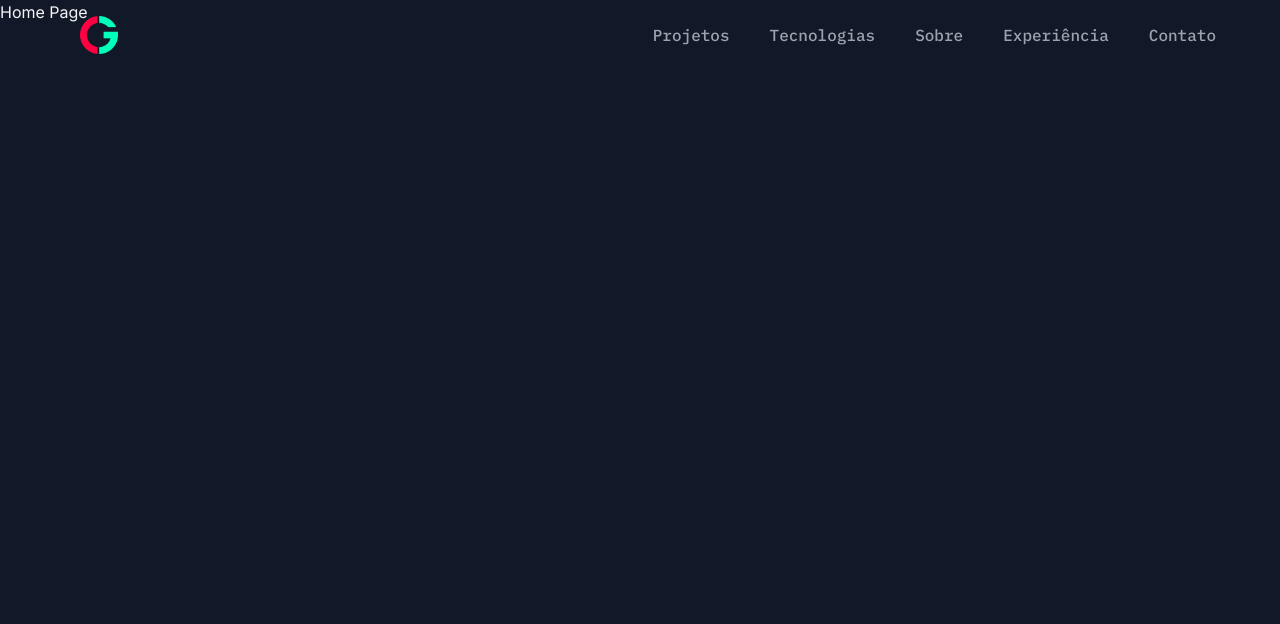
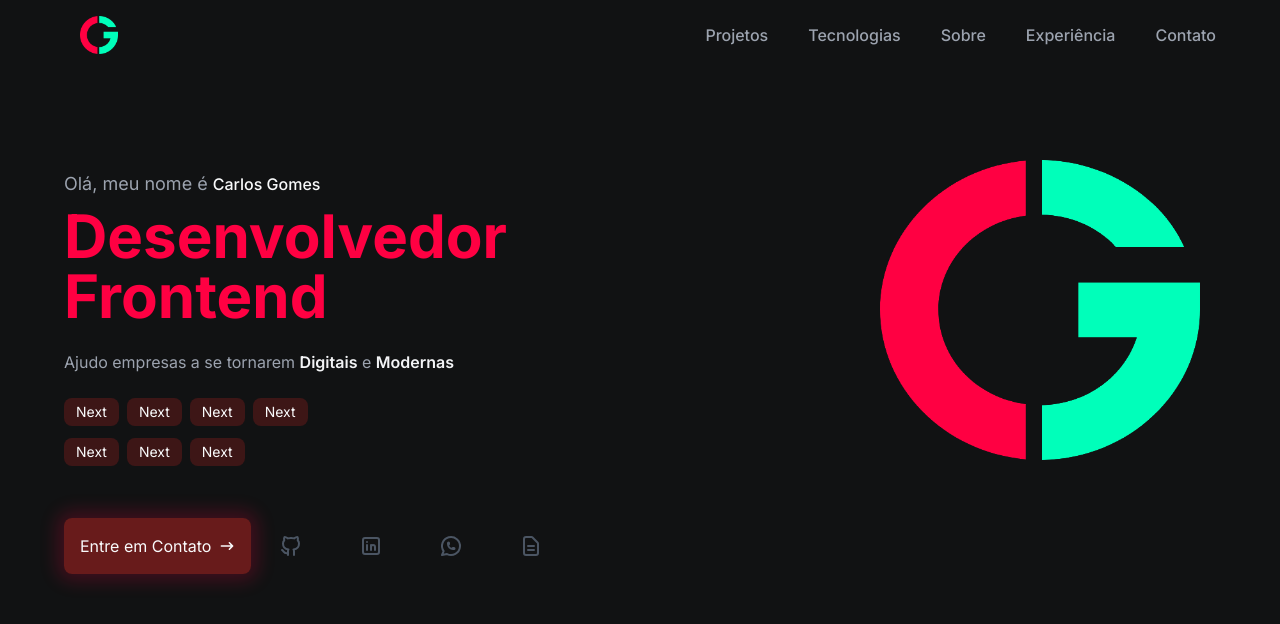
Before and after one commit to 1devcarlos/portfolio, a Next.js app: page / in a window 1280 px wide. Shown: the top 624 px of the page. Built offline with nearby package versions, Linux system fonts and the light colour scheme.

Commit message:
feat: Hero Seaction Done

```diff
--- /dev/null
+++ b/app/components/Button/index.tsx
@@ -0,0 +1,18 @@
+import { cn } from "@/app/lib/utils";
+import { ButtonHTMLAttributes } from "react";
+
+type ButtonProps = ButtonHTMLAttributes<HTMLButtonElement>;
+
+export const Button = ({ children, className, ...props }: ButtonProps) => {
+  return (
+    <button
+      {...props}
+      className={cn(
+        "bg-red-900/80 hover:bg-red-900/60 py-4 px-4 rounded-lg text-gray-50 flex items-center justify-center gap-2  transition-all disabled:opacity-50",
+        className
+      )}
+    >
+      {children}
+    </button>
+  );
+};
--- /dev/null
+++ b/app/components/TechBadge/index.tsx
@@ -0,0 +1,11 @@
+type TechBadgeProps = {
+  name: string;
+};
+
+export const TechBadge = ({ name }: TechBadgeProps) => {
+  return (
+    <span className="text-gray-50 bg-red-900/40 text-sm py-1 px-3 rounded-lg">
+      {name}
+    </span>
+  );
+};
--- a/app/components/header/MenuButton.tsx
+++ b/app/components/header/MenuButton.tsx
@@ -4,7 +4,7 @@ interface MenuButtonProps {
   menuContent: React.ReactElement;
 }
 
-export default function MenuButton({ menuContent }: MenuButtonProps) {
+export const MenuButton = ({ menuContent }: MenuButtonProps) => {
   const [isMenuOpen, setIsMenuOpen] = useState(false);
 
   const toggleMenu = () => {
@@ -38,4 +38,4 @@ export default function MenuButton({ menuContent }: MenuButtonProps) {
       {isMenuOpen && menuContent}
     </button>
   );
-}
+};
--- a/app/components/header/NavItem.tsx
+++ b/app/components/header/NavItem.tsx
@@ -12,13 +12,13 @@ export const NavItem = ({ label, href }: NavItemProps) => {
 
   const isActive = pathname === href;
   return (
-    <Link href={href}>
     <div
       className={cn(
         "relative group transition-all hover:text-gray-50 text-gray-400 flex items-center font-medium",
         isActive && "text-gray-50"
       )}
     >
+      <Link href={href}>
         {label}
         <span
           className={cn(
@@ -26,7 +26,7 @@ export const NavItem = ({ label, href }: NavItemProps) => {
             isActive && "w-full"
           )}
         />
+      </Link>
     </div>
-    </Link>
   );
 };
--- a/app/components/header/index.tsx
+++ b/app/components/header/index.tsx
@@ -3,7 +3,7 @@
 import Image from "next/image";
 import Link from "next/link";
 import { useEffect, useState } from "react";
-import MenuButton from "./MenuButton";
+import { MenuButton } from "./MenuButton";
 import { NavItem } from "./NavItem";
 
 const NAV_ITEMS = [
@@ -30,8 +30,8 @@ const NAV_ITEMS = [
 ];
 
 const MobileMenu = () => (
-  <div className="absolute top-10 left-0 bg-secondary py-4 text-gray-50 mt-2 w-full rounded-lg shadow-lg z-10 ">
-    <nav className="flex flex-col gap-4 w-full items-center">
+  <div className="absolute top-10 left-0 bg-darker py-4 text-gray-50 mt-8 w-full rounded-lg shadow-lg z-10 ">
+    <nav className="flex flex-col justify-between gap-4 items-center h-screen">
       {NAV_ITEMS.map((item) => (
         <NavItem {...item} key={item.label} />
       ))}
@@ -39,7 +39,7 @@ const MobileMenu = () => (
   </div>
 );
 
-export default function Header() {
+export const Header = () => {
   const [isMobile, setIsMobile] = useState(false);
 
   useEffect(() => {
@@ -66,7 +66,7 @@ export default function Header() {
         {isMobile ? (
           <MenuButton menuContent={<MobileMenu />} />
         ) : (
-          <nav className="hidden md:flex items-center gap-6 md:gap-10 font-medium font-mono">
+          <nav className="hidden md:flex items-center gap-6 md:gap-10 ">
             {NAV_ITEMS.map((item) => (
               <NavItem {...item} key={item.label} />
             ))}
@@ -75,4 +75,4 @@ export default function Header() {
       </div>
     </header>
   );
-}
+};
--- /dev/null
+++ b/app/components/hero/index.tsx
@@ -0,0 +1,104 @@
+import Image from "next/image";
+import { HiArrowNarrowRight, HiOutlineDocumentText } from "react-icons/hi";
+import {
+  TbBrandGithub,
+  TbBrandLinkedin,
+  TbBrandWhatsapp,
+} from "react-icons/tb";
+import { Button } from "../Button";
+import { TechBadge } from "../TechBadge";
+
+const MOCK_CONTACTS = [
+  {
+    url: "https://github.com/1devcarlos",
+    icon: <TbBrandGithub />,
+    tooltipText: "Meu Github",
+  },
+  {
+    url: "https://www.linkedin.com/in/1devcarlos/",
+    icon: <TbBrandLinkedin />,
+    tooltipText: "Meu LinkedIn",
+  },
+
+  {
+    url: "https://github.com/1devcarlos",
+    icon: <TbBrandWhatsapp />,
+    tooltipText: "Fale comigo no whatsapp",
+  },
+  {
+    url: "https://github.com/1devcarlos",
+    icon: <HiOutlineDocumentText />,
+    tooltipText: "Baixe meu currículo",
+  },
+];
+
+export const HeroSection = () => {
+  return (
+    <section className="w-full h-[755px] flex flex-col justify-center pb-10 py-10 lg:py-32">
+      <div className="container flex items-start justify-between">
+        <div className="w-full lg:max-w-[530px]">
+          <p className="text-lg text-gray-400">
+            Olá, meu nome é{" "}
+            <span className="font-medium text-gray-50 my-6 text-sm sm:text-base">
+              Carlos Gomes
+            </span>
+          </p>
+          <h2 className="font-bold text-6xl text-rose mt-2">
+            Desenvolvedor Frontend
+          </h2>
+          <p className="text-gray-400 my-6 text-sm sm:text-base">
+            Ajudo empresas a se tornarem{" "}
+            <span className="font-semibold text-gray-100 my-6 text-sm sm:text-base">
+              Digitais
+            </span>{" "}
+            e{" "}
+            <span className="font-semibold text-gray-100 my-6 text-sm sm:text-base">
+              Modernas
+            </span>
+          </p>
+
+          <div className="flex flex-wrap gap-x-2 gap-y-3 lg:max-w-[250px]">
+            {Array.from({ length: 7 }).map((_, index) => (
+              <TechBadge name={"Next"} />
+            ))}
+          </div>
+
+          <div className="mt-16 lg:mt-10 flex sm:items-center sm:gap-5 flex-col sm:flex-row">
+            <Button className="shadow-button ">
+              Entre em Contato
+              <HiArrowNarrowRight />
+            </Button>
+
+            <div className="text-gray-600 text-2xl flex items-center justify-center h-20 gap-28 lg:gap-14 sm:gap-10 px-2 sm:py-1">
+              {MOCK_CONTACTS.map((contact, index) => (
+                <div
+                  key={`contact-${index}`}
+                  className="relative group mt-28 sm:mt-0"
+                >
+                  <a
+                    href={contact.url}
+                    target="_blank"
+                    className="hover:text-gray-100 hover:animate-pulse transition-colors"
+                  >
+                    {contact.icon}
+                  </a>
+                  <span className="tooltip absolute bottom-full left-1/2 transform -translate-x-1/2 py-2 px-4 bg-dark text-gray-400 text-xs center rounded opacity-0 invisible  transition-opacity duration-300 group-hover:opacity-100 group-hover:visible">
+                    {contact.tooltipText}
+                  </span>
+                </div>
+              ))}
+            </div>
+          </div>
+        </div>
+
+        <Image
+          src="/logo.png"
+          width={320}
+          height={300}
+          alt="Logo CG"
+          className="absolute right-20 top-40 hidden lg:block w-[320px] h-[300px]"
+        />
+      </div>
+    </section>
+  );
+};
--- a/app/globals.css
+++ b/app/globals.css
@@ -4,7 +4,7 @@
 
 @layer base {
   body {
-    @apply bg-gray-900 text-gray-100;
+    @apply bg-darker text-gray-100;
   }
 }
 
--- a/app/layout.tsx
+++ b/app/layout.tsx
@@ -1,6 +1,6 @@
 import { IBM_Plex_Mono, Inter } from "next/font/google";
 
-import Header from "./components/header";
+import { Header } from "./components/header";
 import "./globals.css";
 
 const inter = Inter({
--- a/app/page.tsx
+++ b/app/page.tsx
@@ -1,7 +1,9 @@
+import { HeroSection } from "./components/hero";
+
 export default function Home() {
   return (
     <>
-      <h1>Home Page</h1>
+      <HeroSection />
     </>
   );
 }
--- a/tailwind.config.js
+++ b/tailwind.config.js
@@ -11,16 +11,17 @@ module.exports = {
     },
     extend: {
       colors: {
-        'rose': '#FF0042'
+        'rose': '#FF0042',
+        'darker': '#111213',
+        'dark': '#1d1e20',
+        'light-dark': '#5e636e'
       },
-      backgroundImage: {
-        'hero-image': "url('/images/hero-bg.png')",
-      },
+
       fontFamily: {
         mono: ['var(--font-plex-mono)', 'monospace'],
       },
       boxShadow: {
-        button: '0px 0px 68px 7px rgba(5, 150, 105, 0.4)',
+        button: '0px 0px 18px 7px rgba(255,0,68, .2)',
       },
     },
   },
```
Lines whose indentation alone changed are shown as unchanged.
